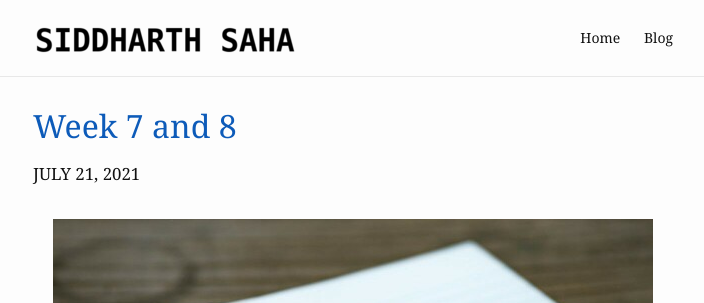
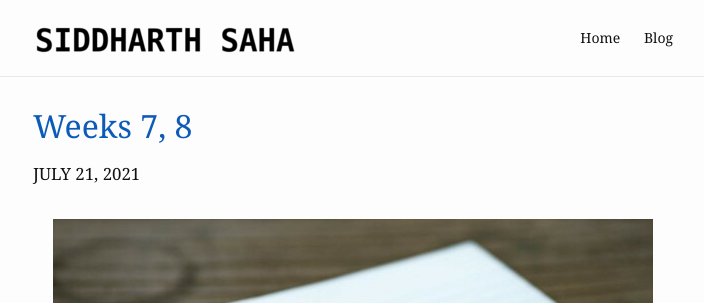
Before and after one commit to TheRoboticsClub/gsoc2021-Siddharth_Saha, a Jekyll site: the page built from docs/_posts/milestones/2021-07-21-week-7-8.md, in a window 1280 px wide. Shown: the top 303 px of the page, without its empty margins (287-991 px from the left). Built offline with Jekyll 4.4.1, drawn with Linux system fonts in a browser that asks for light colours; nearby versions of some CDN libraries.

Commit message:
Updated title of week7,8 blog

```diff
--- a/docs/_posts/milestones/2021-07-21-week-7-8.md
+++ b/docs/_posts/milestones/2021-07-21-week-7-8.md
@@ -1,6 +1,6 @@
 ---
 layout: post
-title:  "Week 7 and 8"
+title:  "Weeks 7, 8"
 date:   2021-07-21 00:00:00 +0530
 blurb: ""
 og_image: /assets/img/content/placeholder-img/Banner.jpg
```
